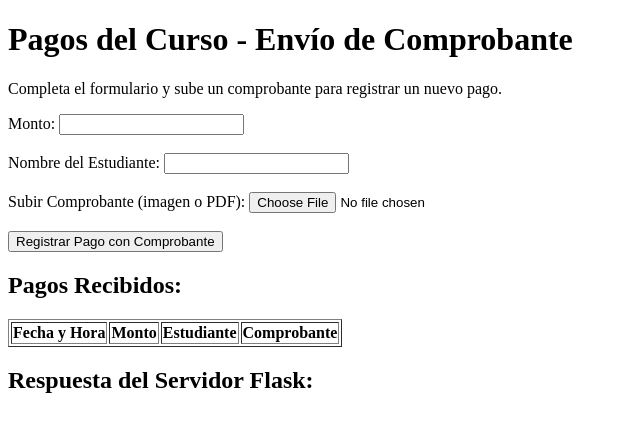
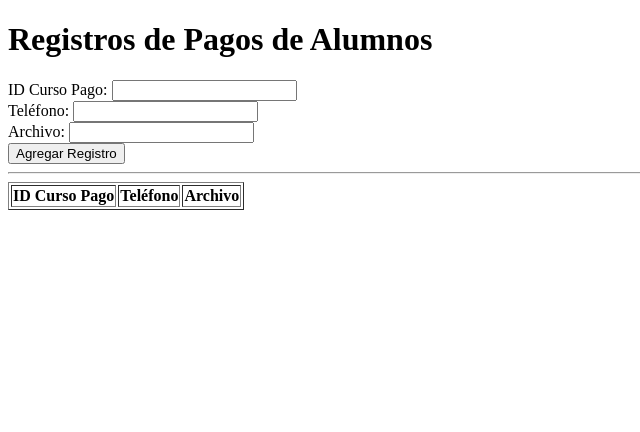
Before and after one commit to joseines1/test2, a Flask app: page / in a window 1280 px wide. Shown: the top 432 px of the page, without its empty margins (0-640 px from the left). Run offline with Flask 3, Linux system fonts and the light colour scheme; lists and menus that the app fills with data are empty; some libraries are stand-ins or nearby versions.

Commit message:
Update app.html

```diff
--- a/templates/app.html
+++ b/templates/app.html
@@ -1,99 +1,65 @@
 <!DOCTYPE html>
 <html lang="es">
 <head>
-  <meta charset="UTF-8">
-  <meta name="viewport" content="width=device-width, initial-scale=1.0">
-  <title>Pagos del Curso - Envío de Comprobante</title>
-  <script src="https://js.pusher.com/8.2.0/pusher.min.js"></script>
-  <script>
-    // Configuración de Pusher
-    Pusher.logToConsole = true;
-
-    var pusher = new Pusher('93f016bf1fd53612e9ad', {
-      cluster: 'us2'
-    });
-
-    var channel = pusher.subscribe('pagos-channel');
-    channel.bind('nuevo-pago', function(data) {
-      // Insertar el pago recibido en la tabla
-      addPaymentToTable(data.pago);
-    });
-
-    // Función para hacer fetch a la ruta /pago
-    function sendPayment() {
-      var formData = new FormData();
-      var archivo = document.getElementById('comprobante').files[0]; // Obtener el archivo seleccionado
-      formData.append('comprobante', archivo);
-      formData.append('monto', document.getElementById('monto').value); // Añadir el monto
-      formData.append('estudiante', document.getElementById('estudiante').value); // Añadir el nombre del estudiante
-
-      fetch('/pago', {
-        method: 'POST',
-        body: formData
-      }).then(response => response.json())
-      .then(data => {
-        // Mostrar la confirmación de pago en el cliente
-        document.getElementById('response').innerText = data.message;
-      }).catch(error => {
-        console.error('Error:', error);
-      });
-    }
-
-    // Función para agregar un pago a la tabla
-    function addPaymentToTable(pago) {
-      var table = document.getElementById('paymentTable').getElementsByTagName('tbody')[0];
-      var newRow = table.insertRow(); // Crear una nueva fila
-
-      var cell1 = newRow.insertCell(0); // Insertar nueva celda para la fecha y hora
-      var cell2 = newRow.insertCell(1); // Insertar nueva celda para el monto
-      var cell3 = newRow.insertCell(2); // Insertar nueva celda para el estudiante
-      var cell4 = newRow.insertCell(3); // Insertar nueva celda para el comprobante
-
-      cell1.innerHTML = new Date().toLocaleString(); // Colocar la fecha y hora del pago
-      cell2.innerHTML = pago.monto; // Colocar el monto del pago
-      cell3.innerHTML = pago.estudiante; // Colocar el nombre del estudiante
-      cell4.innerHTML = `<a href="${pago.comprobante}" target="_blank">Ver Comprobante</a>`; // Enlace al comprobante de pago
-    }
-  </script>
+    <meta charset="UTF-8">
+    <meta name="viewport" content="width=device-width, initial-scale=1.0">
+    <title>Registros de Alumnos</title>
 </head>
 <body>
-  <h1>Pagos del Curso - Envío de Comprobante</h1>
-  <p>
-    Completa el formulario y sube un comprobante para registrar un nuevo pago.
-  </p>
+    <h1>Registros de Pagos de Alumnos</h1>
 
-  <!-- Formulario para enviar el pago -->
-  <form id="paymentForm">
-    <label for="monto">Monto:</label>
-    <input type="number" id="monto" name="monto" required><br><br>
+    <!-- Formulario para agregar un nuevo registro -->
+    <form id="registroForm" action="/insertar" method="POST">
+        <label for="id_curso_pago">ID Curso Pago:</label>
+        <input type="text" id="id_curso_pago" name="Id_Curso_Pago" required>
+        <br>
+        <label for="telefono">Teléfono:</label>
+        <input type="text" id="telefono" name="Telefono" required>
+        <br>
+        <label for="archivo">Archivo:</label>
+        <input type="text" id="archivo" name="Archivo" required>
+        <br>
+        <button type="submit">Agregar Registro</button>
+    </form>
 
-    <label for="estudiante">Nombre del Estudiante:</label>
-    <input type="text" id="estudiante" name="estudiante" required><br><br>
+    <hr>
 
-    <label for="comprobante">Subir Comprobante (imagen o PDF):</label>
-    <input type="file" id="comprobante" name="comprobante" accept="image/*,application/pdf" required><br><br>
+    <table border="1">
+        <thead>
+            <tr>
+                <th>ID Curso Pago</th>
+                <th>Teléfono</th>
+                <th>Archivo</th>
+            </tr>
+        </thead>
+        <tbody id="registros">
+            {% for registro in registros %}
+            <tr>
+                <td>{{ registro.Id_Curso_Pago }}</td>
+                <td>{{ registro.Telefono }}</td>
+                <td>{{ registro.Archivo }}</td>
+            </tr>
+            {% endfor %}
+        </tbody>
+    </table>
 
-    <button type="button" onclick="sendPayment()">Registrar Pago con Comprobante</button>
-  </form>
+    <script src="https://js.pusher.com/7.0/pusher.min.js"></script>
+    <script>
+        // Configurar Pusher
+        var pusher = new Pusher('93f016bf1fd53612e9ad', {
+            cluster: 'us2'
+        });
 
-  <!-- Tabla para mostrar los pagos recibidos -->
-  <h2>Pagos Recibidos:</h2>
-  <table id="paymentTable" border="1">
-    <thead>
-      <tr>
-        <th>Fecha y Hora</th>
-        <th>Monto</th>
-        <th>Estudiante</th>
-        <th>Comprobante</th>
-      </tr>
-    </thead>
-    <tbody>
-      <!-- Aquí se insertarán las filas de los pagos -->
-    </tbody>
-  </table>
-
-  <!-- Donde se mostrará la respuesta del servidor Flask -->
-  <h2>Respuesta del Servidor Flask:</h2>
-  <pre id="response"></pre>
+        var channel = pusher.subscribe('my-channel');
+        channel.bind('my-event', function(data) {
+            // Insertar nuevo registro en la tabla sin recargar la página
+            var newRow = `<tr>
+                            <td>${data.Id_Curso_Pago}</td>
+                            <td>${data.Telefono}</td>
+                            <td>${data.Archivo}</td>
+                          </tr>`;
+            document.getElementById('registros').innerHTML += newRow;
+        });
+    </script>
 </body>
 </html>
```
